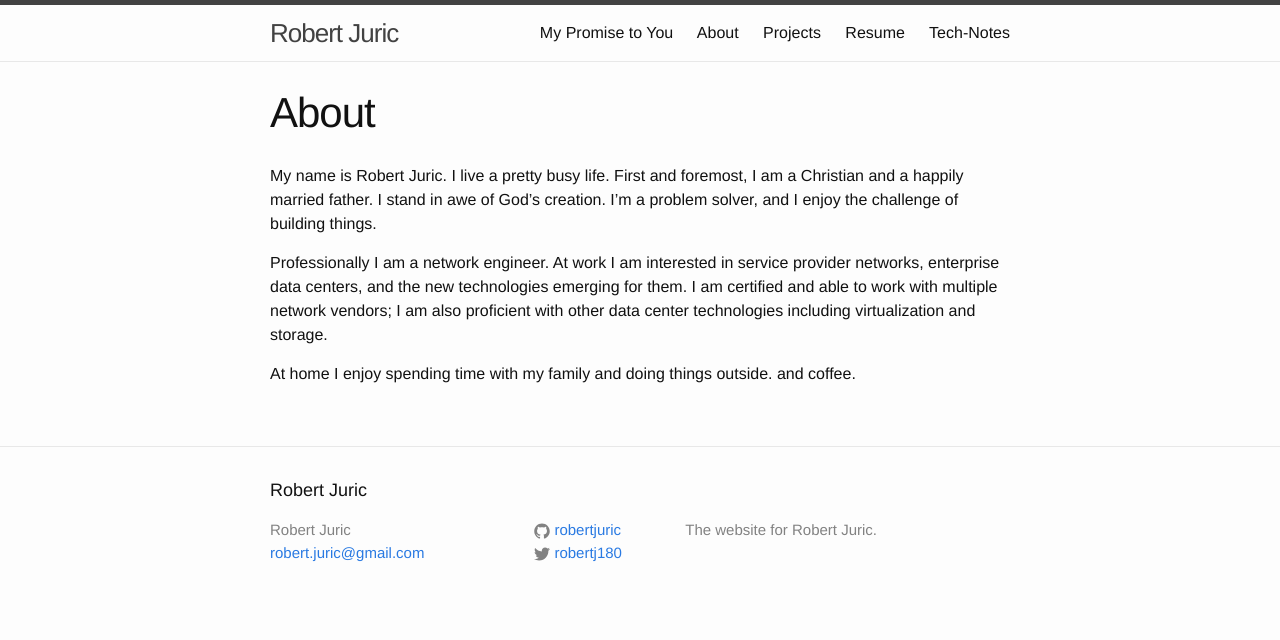
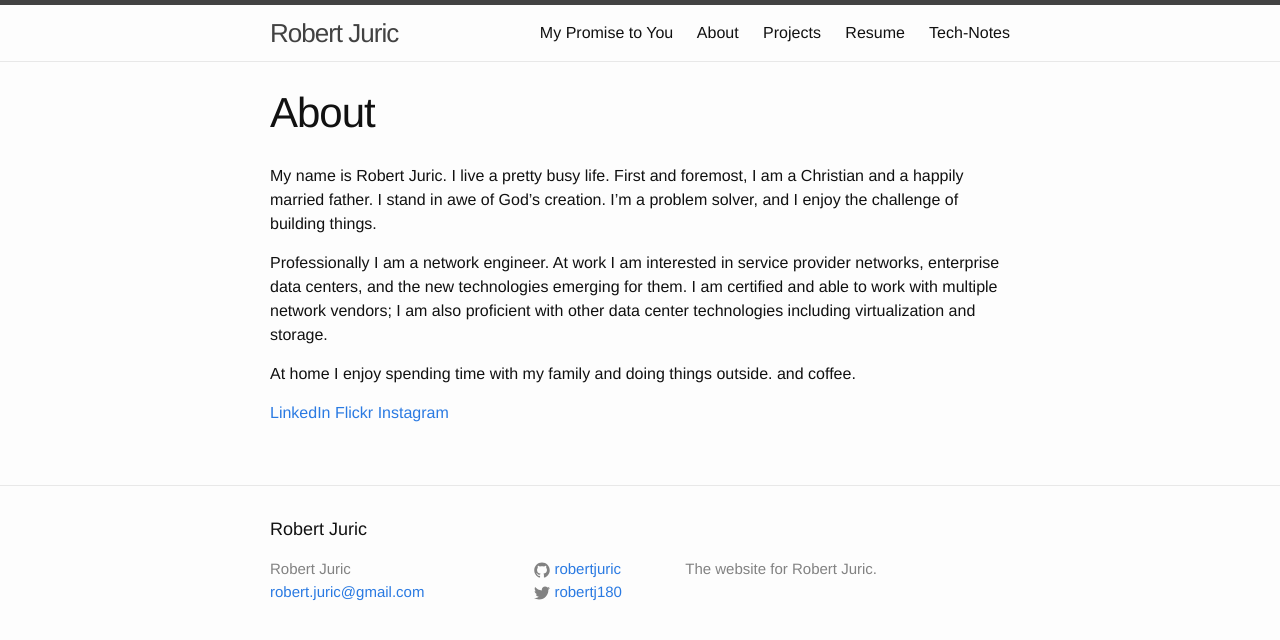
Before and after one commit to robertjuric/robertjuric.github.io, a Jekyll site: the page built from about.md, in a window 1280 px wide. Shown: the top 640 px of the page. Built offline with Jekyll 4.4.1, drawn with Linux system fonts in a browser that asks for light colours.

Commit message:
Updating About Page

```diff
--- a/about.md
+++ b/about.md
@@ -9,3 +9,7 @@ My name is Robert Juric. I live a pretty busy life. First and foremost, I am a C
 Professionally I am a network engineer. At work I am interested in service provider networks, enterprise data centers, and the new technologies emerging for them. I am certified and able to work with multiple network vendors; I am also proficient with other data center technologies including virtualization and storage.
 
 At home I enjoy spending time with my family and doing things outside. and coffee.
+
+[LinkedIn](http://www.linkedin.com/in/robert-juric)
+[Flickr](https://www.flickr.com/photos/robertjuric/)
+[Instagram](https://www.instagram.com/robertjuric/)
```
